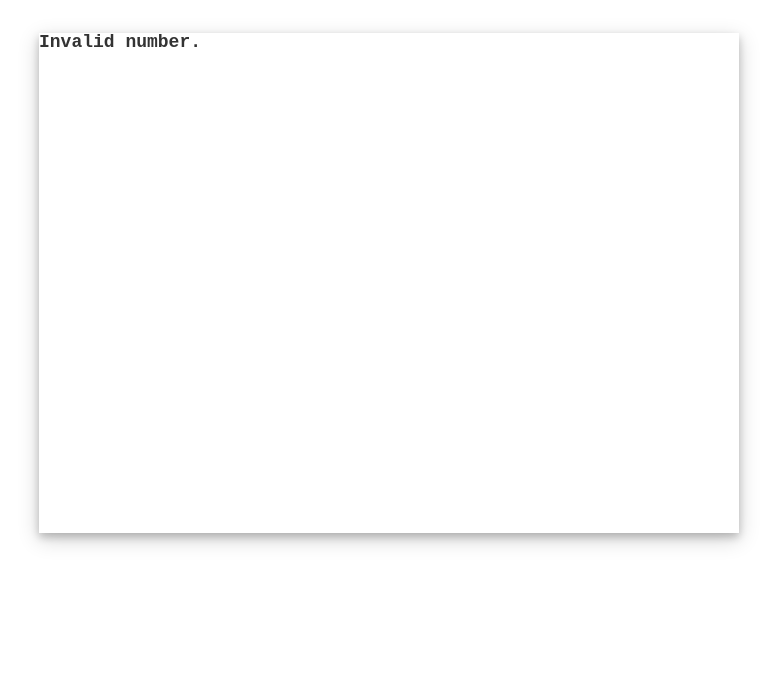
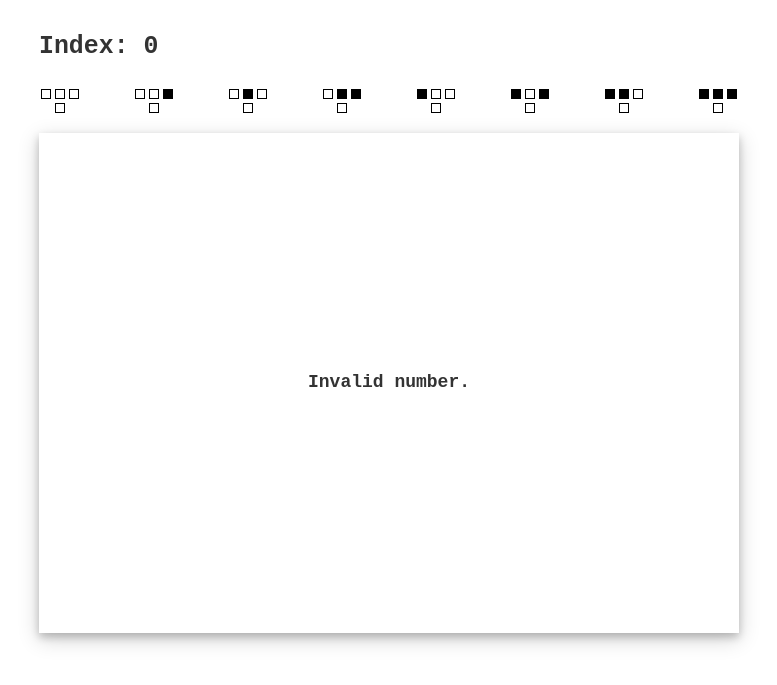
Before and after one commit to vivaldi-ch/wolfram-ca, a Gatsby site: page /wolfram/0 in a window 1280 px wide. Shown: the part 167-852 px from the top of the page, without its empty margins (251-1028 px from the left). Before the commit the page ends 800 px from the top, so only its background shows below. Built offline with nearby package versions, Linux system fonts and the light colour scheme; Gatsby itself is replaced by a stand-in of ours.

Commit message:
Adds wolframRep to the component. Also adds index number for each page.

```diff
--- a/src/components/wolfram-ca.js
+++ b/src/components/wolfram-ca.js
@@ -1,7 +1,9 @@
 import React from 'react';
 import PropTypes from 'prop-types';
+import _ from 'lodash';
 
 import FullscreenLayout from './fullscreen-layout';
+import WolframRep from './wolfram-rep';
 import styles from './wolfram-ca.module.css';
 import './layout.css';
 
@@ -11,7 +13,7 @@ const HEIGHT_OF_CA = 500;
 const decimalToBinary = (decimal) => {
   const binArray = [];
 
-  if (!decimal || decimal < 0 || decimal > 255) {
+  if (!_.isNumber(decimal) || decimal < 0 || decimal > 255) {
     return null;
   }
 
@@ -57,10 +59,22 @@ const getWolframCAArray = (decimal) => {
   return wolframArr;
 };
 
-const WolframCA = ({ value }) => (
+const WolframCA = ({ value }) => {
+  const isNumberValid = value > 0 && value < 256;
+
+  return (
     <FullscreenLayout>
-    <div className={styles.wolframWrapper}>
-      { value > 0 && value < 256
+      <h3>Index: {value}</h3>
+      <div>
+        <WolframRep wolframArr={decimalToBinary(value)} />
+      </div>
+      <div
+        className={styles.wolframWrapper}
+        style={{
+          display: isNumberValid ? 'block' : 'flex',
+        }}
+      >
+        { isNumberValid
           ? (
             <div className={styles.table}>
               {
@@ -79,6 +93,7 @@ const WolframCA = ({ value }) => (
       </div>
     </FullscreenLayout>
   );
+};
 
 WolframCA.propTypes = {
   value: PropTypes.string.isRequired,
```
Lines whose indentation alone changed are shown as unchanged.
